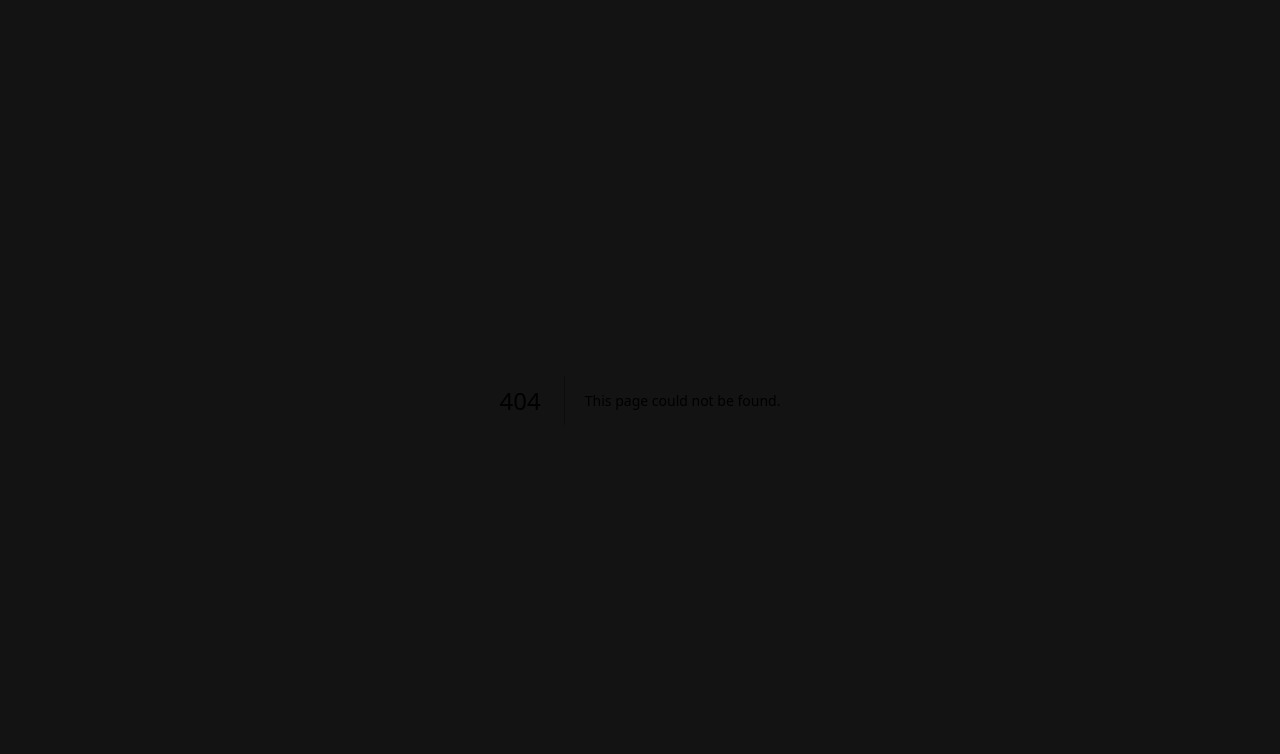
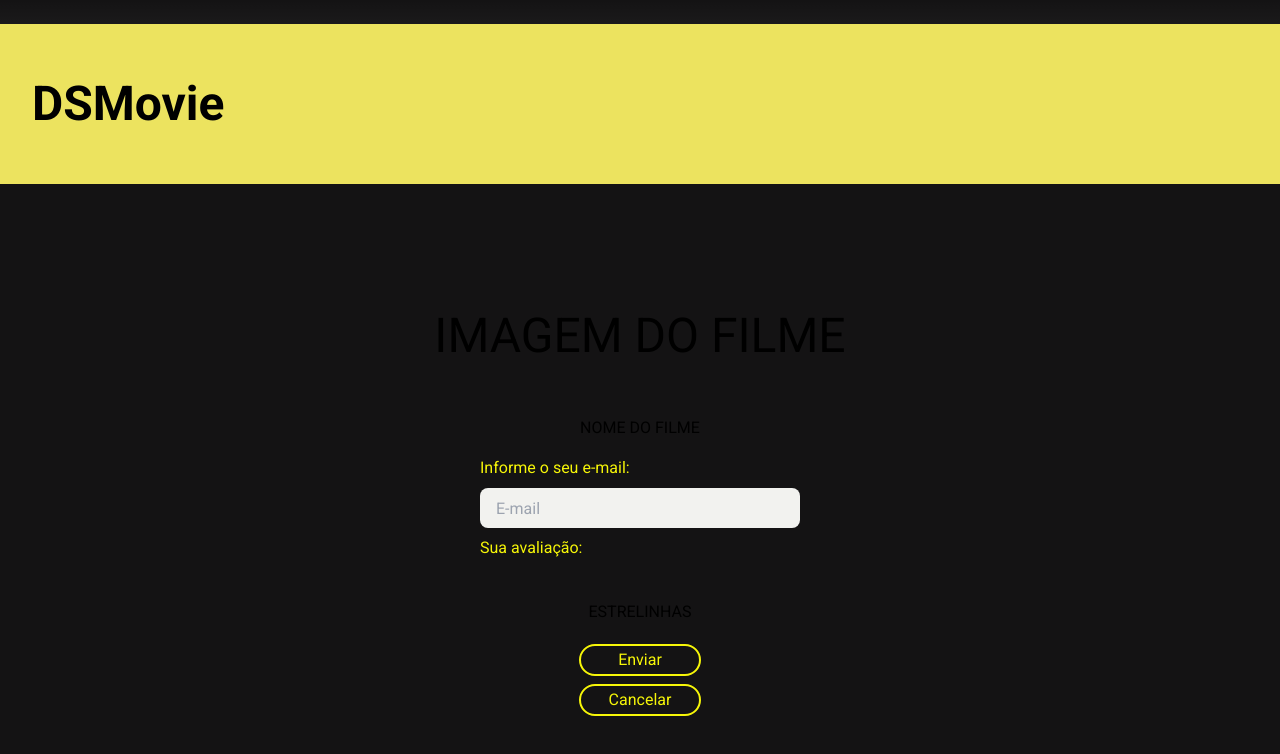
Before and after one commit to JhulyBastos/ds-movie, a Next.js app: page /rating in a window 1280 px wide. Before the commit this address had no page. Shown: the top 754 px of the page. Built offline with nearby package versions, Linux system fonts and the light colour scheme.

Commit message:
create rating page

```diff
--- /dev/null
+++ b/src/app/rating/page.tsx
@@ -0,0 +1,40 @@
+import { Button } from "@/components/Button";
+import { Input } from "@/components/Input";
+
+export default function RatingPage() {
+  return (
+    <main className="w-full h-screen">
+      <div className="bg-brand-color w-full h-full">
+        <div className="bg-dark-60 mt-6 px-8 py-14">
+          <h1 className="text-dark-10 text-5xl font-roboto font-semibold">
+            DSMovie
+          </h1>
+        </div>
+        <div className="flex flex-col items-center">
+          <div className="flex justify-center items-center flex-col mt-32 gap-14">
+            <h1 className="text-5xl">IMAGEM DO FILME</h1>
+            <h1>NOME DO FILME</h1>
+          </div>
+          <div className="flex flex-col items-start mt-4 gap-2 text-dark-30">
+            <h1>Informe o seu e-mail:</h1>
+            <div className="text-dark-10">
+              <Input type="email" placeholder="E-mail" />
+            </div>
+            <h1>Sua avaliação:</h1>
+          </div>
+          <div className="mt-10">
+            <h1>ESTRELINHAS</h1>
+          </div>
+          <div className="flex flex-col justify-center gap-2 mt-5">
+            <Button className=" border-2 rounded-3xl text-dark-30 border-dark-30 py-[2px] px-7 hover:bg-dark-30 hover:text-dark-10 hover:font-semibold">
+              Enviar
+            </Button>
+            <Button className=" border-2 rounded-3xl text-dark-30 border-dark-30 py-[2px] px-7 hover:bg-dark-30 hover:text-dark-10 hover:font-semibold">
+              Cancelar
+            </Button>
+          </div>
+        </div>
+      </div>
+    </main>
+  );
+}
--- /dev/null
+++ b/src/components/Input/index.tsx
@@ -0,0 +1,7 @@
+import { ComponentProps } from "react";
+
+interface InputProps extends ComponentProps<"input"> {}
+
+export function Input({ ...props }: InputProps) {
+  return <input {...props} className="bg-dark-50 w-80 h-10 p-4 rounded-lg" />;
+}
```
